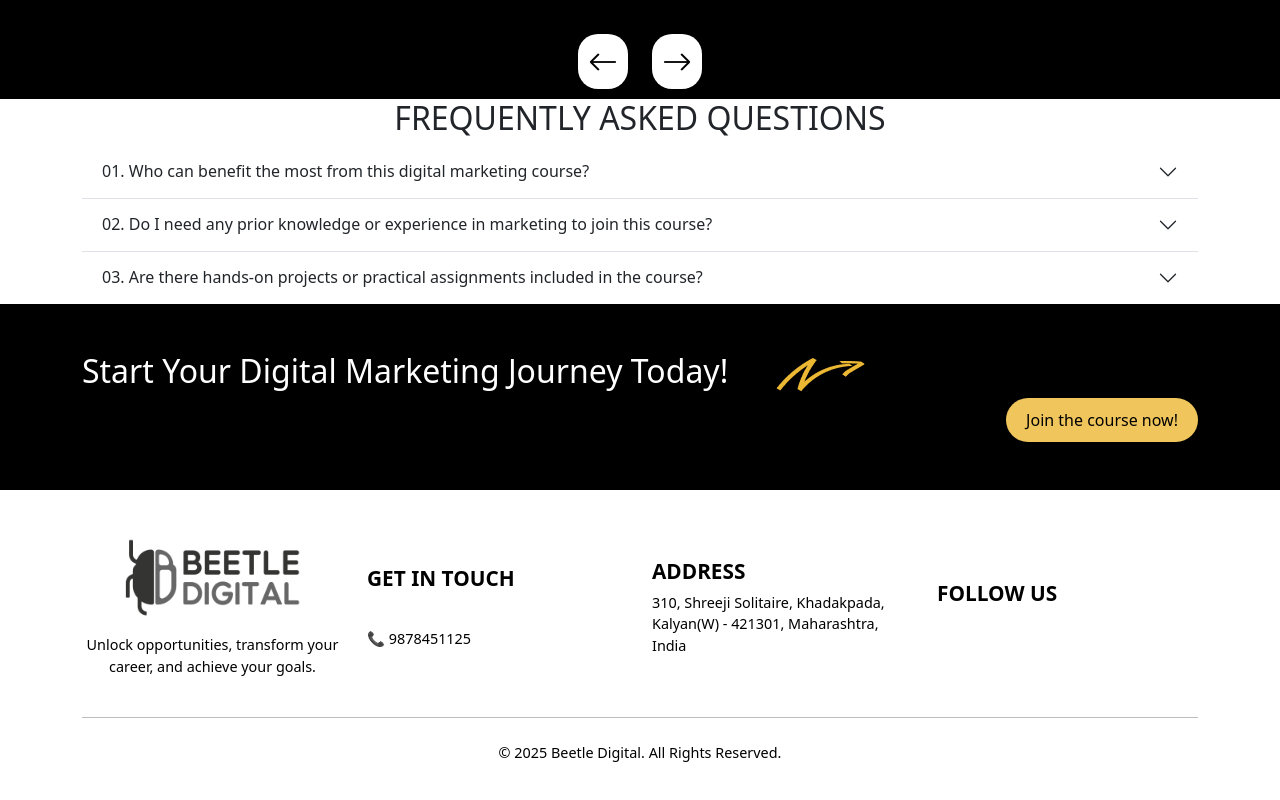
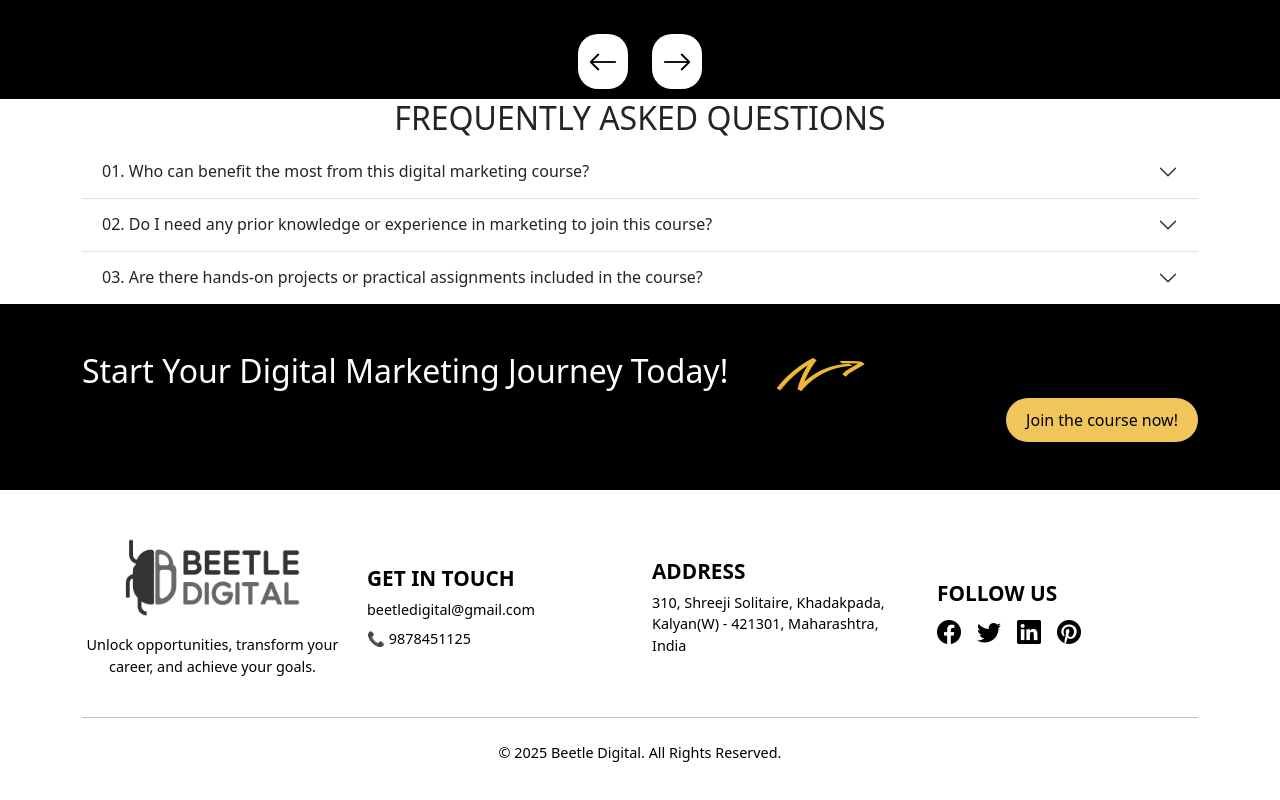
Before and after one commit to Akki-shirke/Digital-Beetle, a plain HTML site: page index.html in a window 1280 px wide. Shown: the part 4122-4922 px from the top of the page. Drawn offline with nearby package versions, Linux system fonts and the light colour scheme.

Commit message:
add more02

```diff
--- a/index.html
+++ b/index.html
@@ -534,7 +534,7 @@
                     <div class="footer-contact">
                         <h4 class="text-uppercase">Get In Touch</h4>
                         <ul class="list-unstyled">
-                            <li><a href="mailto:beetledigital@gmail.com" class="text-white">beetledigital@gmail.com</a>
+                            <li><a href="mailto:beetledigital@gmail.com" class="text-black">beetledigital@gmail.com</a>
                             </li>
                             <li class="mt-2">📞 9878451125</li>
                         </ul>
@@ -550,10 +550,10 @@
                     <div class="footer-social">
                         <h4 class="text-uppercase">Follow Us</h4>
                         <div class="d-flex justify-content-center justify-content-md-start">
-                            <a href="#" class="text-white me-3 fs-4"><i class="bi bi-facebook"></i></a>
-                            <a href="#" class="text-white me-3 fs-4"><i class="bi bi-twitter"></i></a>
-                            <a href="#" class="text-white me-3 fs-4"><i class="bi bi-linkedin"></i></a>
-                            <a href="#" class="text-white fs-4"><i class="bi bi-pinterest"></i></a>
+                            <a href="#" class="text-black me-3 fs-4"><i class="bi bi-facebook"></i></a>
+                            <a href="#" class="text-black me-3 fs-4"><i class="bi bi-twitter"></i></a>
+                            <a href="#" class="text-black me-3 fs-4"><i class="bi bi-linkedin"></i></a>
+                            <a href="#" class="text-black fs-4"><i class="bi bi-pinterest"></i></a>
                         </div>
                     </div>
                 </div>
```
